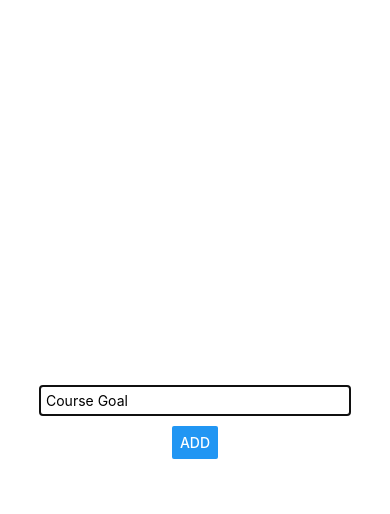
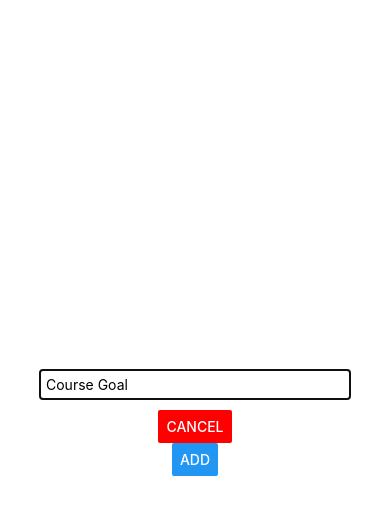
Before and after one commit to Moizasif/react-native, a React Native app: screen / in a window 390 px wide. Both pictures are taken after a click on the button "ADD NEW GOAL". Shown: the top 514 px of the page. Built offline with nearby package versions, Linux system fonts and the light colour scheme.

Commit message:
Close the Modal And Clear Input

```diff
--- a/App.js
+++ b/App.js
@@ -13,6 +13,8 @@
        [...courseGoals,
       {id: Math.random().toString(), value: goalTitle}
     ] );
+
+    setIsAddMode(false);
   }
 
   const removeGoalHandler = goalId => {
@@ -20,10 +22,17 @@
              return currentGoals.filter((goal) => goal.id !== goalId);
           });
   }
+
+  const cancelGoalAdditionHandler = () => {
+    setIsAddMode(false);
+  }
   return (
     <View style={styles.mainview}>
       <Button title="Add New Goal" onPress={() => setIsAddMode(true)}/>
-      <GoalInput visible={isAddMode} onAddGoal={addGoalHandler}/>
+      <GoalInput
+      visible={isAddMode}
+      onAddGoal={addGoalHandler}
+      onCancel={cancelGoalAdditionHandler}/>
      <FlatList
       keyExtractor = {(item,index) => item.id}
       data = {courseGoals}
--- a/components/GoalInput.js
+++ b/components/GoalInput.js
@@ -7,6 +7,11 @@
     const goalInputHandler = (enteredText) => {
         setEnteredGoal(enteredText);
     }
+
+    const addGoalHandler = () => {
+        props.onAddGoal(enteredGoal);
+        setEnteredGoal('');
+    }
     return (
         <Modal visible={props.visible} animationType="slide">
             <View style={styles.inputContainer}>
@@ -15,7 +20,8 @@
                     style={styles.inputBox}
                     onChangeText={goalInputHandler}
                     value={enteredGoal} />
-                <Button title="ADD" onPress={props.onAddGoal.bind(this, enteredGoal)} />
+                <Button title="CANCEL" color="red" onPress={props.onCancel}/>
+                <Button title="ADD" onPress={addGoalHandler} />
             </View>
         </Modal>
     )
```
